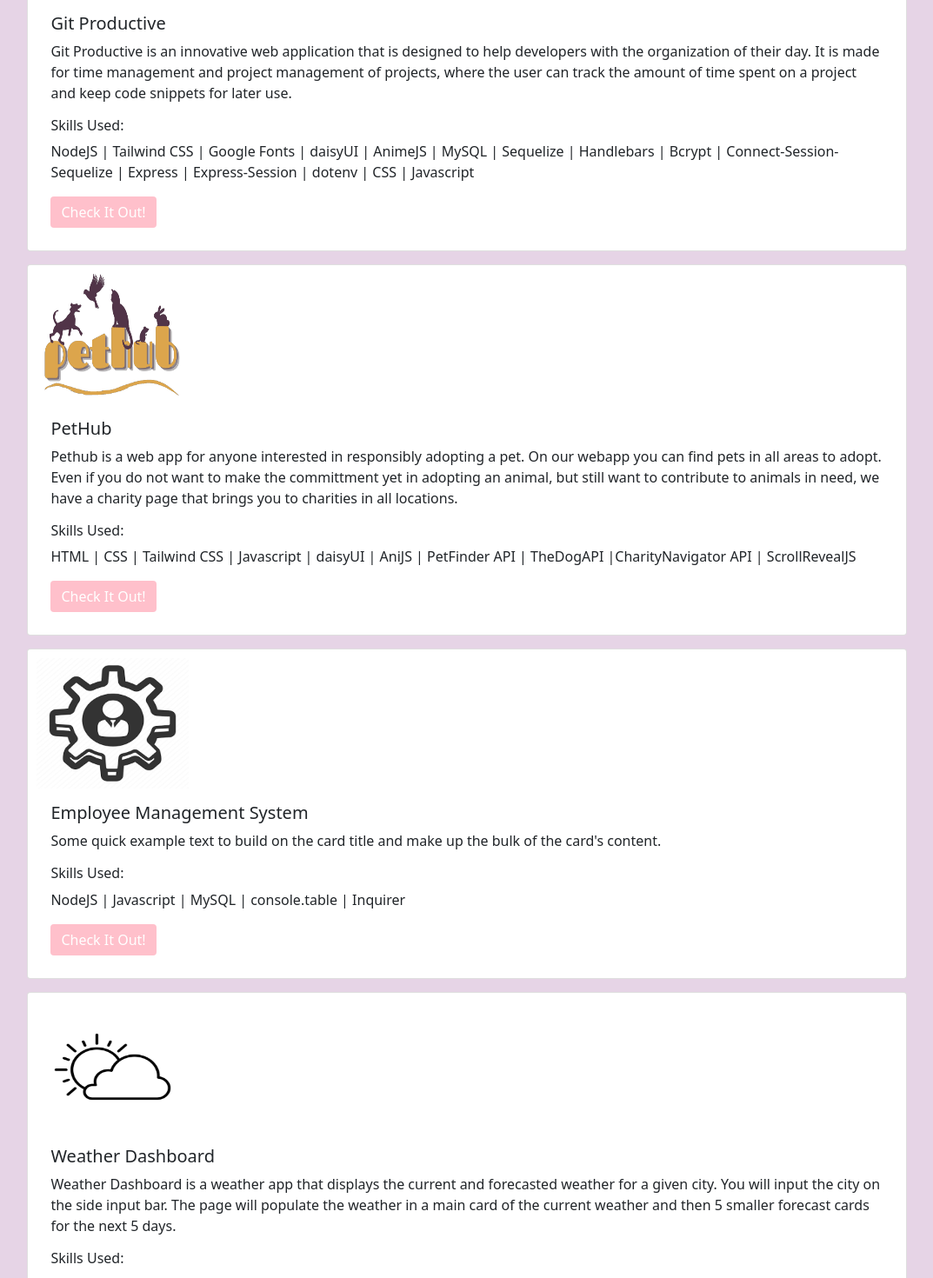
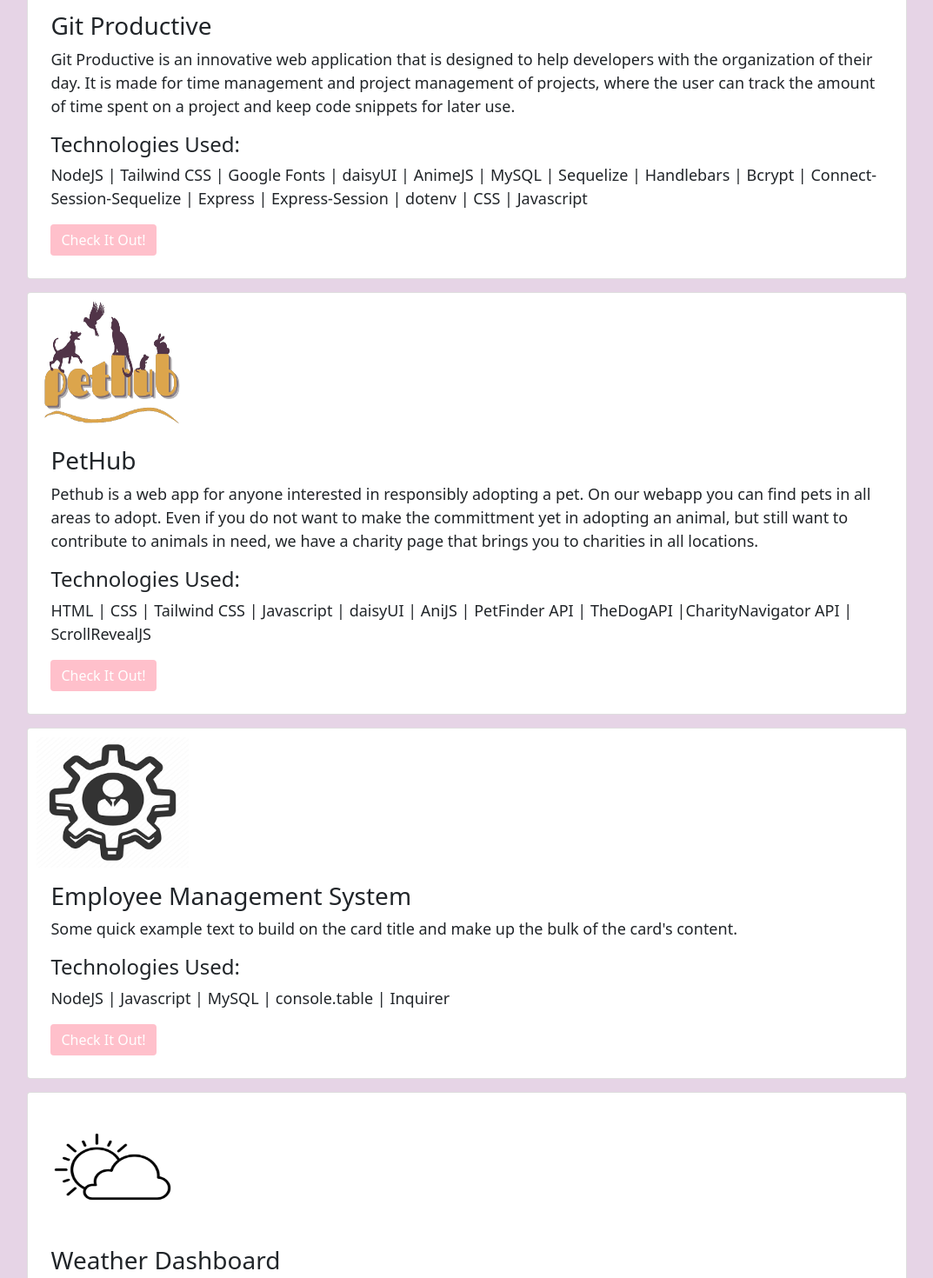
Before and after one commit to kyliemshinn/react-portfolio, a React (Create React App) app: page / in a window 1280 px wide. Shown: the part 1320-2790 px from the top of the page at 87% size, without its empty margins (103-1176 px from the left). Built offline with nearby package versions, Linux system fonts and the light colour scheme.

Commit message:
add styling to the navbar, add styling to the footer, change wording on project cards

```diff
--- a/src/components/Aboutme.js
+++ b/src/components/Aboutme.js
@@ -13,7 +13,7 @@ function Aboutme() {
             alt="Me"
           ></img>
         </div>
-        <div className="col-md">
+        <div className="col-md bio-card">
           <h3 className="about-title mt-4">
             KYLIE SHINN
           </h3>
@@ -51,9 +51,6 @@ function Aboutme() {
                 <li>ExpressJS</li>
                 <li>MySQL</li>
                 <li>MERN Stack</li>
-                <li>Project Management</li>
-                <li>Collaboration/Teamwork</li>
-                <li>Leadership</li>
               </ul>
             </p>
           </div>
--- a/src/components/Portfolio.js
+++ b/src/components/Portfolio.js
@@ -23,7 +23,7 @@ function Portfolio() {
       <div className="card projectCard" style={styles.cards}>
         <img src={Gitpro} class="card-img-top project-image" alt="GitPro"></img>
         <div className="card-body">
-          <h5 className="card-title">Git Productive</h5>
+          <h3 className="card-title">Git Productive</h3>
           <p className="card-text">
             Git Productive is an innovative web application that is designed to
             help developers with the organization of their day. It is made for
@@ -31,7 +31,7 @@ function Portfolio() {
             can track the amount of time spent on a project and keep code
             snippets for later use.
           </p>
-          <h6>Skills Used:</h6>
+          <h4>Technologies Used:</h4>
           <p>
             NodeJS | Tailwind CSS | Google Fonts | daisyUI | AnimeJS | MySQL |
             Sequelize | Handlebars | Bcrypt | Connect-Session-Sequelize |
@@ -50,7 +50,7 @@ function Portfolio() {
       <div className="card projectCard" style={styles.cards}>
         <img src={Pethub} class="card-img-top project-image" alt="Pethub"></img>
         <div className="card-body">
-          <h5 className="card-title">PetHub</h5>
+          <h3 className="card-title">PetHub</h3>
           <p className="card-text">
             Pethub is a web app for anyone interested in responsibly adopting a
             pet. On our webapp you can find pets in all areas to adopt. Even if
@@ -58,7 +58,7 @@ function Portfolio() {
             but still want to contribute to animals in need, we have a charity
             page that brings you to charities in all locations.
           </p>
-          <h6>Skills Used:</h6>
+          <h4>Technologies Used:</h4>
           <p>
             HTML | CSS | Tailwind CSS | Javascript | daisyUI | AniJS | PetFinder
             API | TheDogAPI |CharityNavigator API | ScrollRevealJS
@@ -80,12 +80,12 @@ function Portfolio() {
           alt="Employee Management"
         ></img>
         <div className="card-body">
-          <h5 className="card-title">Employee Management System</h5>
+          <h3 className="card-title">Employee Management System</h3>
           <p className="card-text">
             Some quick example text to build on the card title and make up the
             bulk of the card's content.
           </p>
-          <h6>Skills Used:</h6>
+          <h4>Technologies Used:</h4>
           <p>
             NodeJS | Javascript | MySQL | console.table | Inquirer
           </p>
@@ -106,7 +106,7 @@ function Portfolio() {
           alt="Weather Icon"
         ></img>
         <div className="card-body">
-          <h5 className="card-title">Weather Dashboard</h5>
+          <h3 className="card-title">Weather Dashboard</h3>
           <p className="card-text">
             Weather Dashboard is a weather app that displays the current and
             forecasted weather for a given city. You will input the city on the
@@ -114,7 +114,7 @@ function Portfolio() {
             the current weather and then 5 smaller forecast cards for the next 5
             days.
           </p>
-          <h6>Skills Used:</h6>
+          <h4>Technologies Used:</h4>
           <p>
            HTML | CSS | JavaScript
           </p>
@@ -135,7 +135,7 @@ function Portfolio() {
           alt="ReadMe Icon"
         ></img>
         <div className="card-body">
-          <h5 className="card-title">README Generator</h5>
+          <h3 className="card-title">README Generator</h3>
           <p className="card-text">
             README Generator is used to create a pre-structured README for a
             project. The user will put in the listed features that are presented
@@ -143,7 +143,7 @@ function Portfolio() {
             is being generated for. Onced all the sections have been filled out,
             the README will generate on a seperate file for use.
           </p>
-          <h6>Skills Used:</h6>
+          <h4>Technologies Used:</h4>
           <p>NodeJS | Javascript | Inquirer | Node File System |</p>
           <a
             style={styles.buttons}
@@ -162,14 +162,14 @@ function Portfolio() {
           alt="Day Planner Logo"
         ></img>
         <div className="card-body">
-          <h5 className="card-title">Day Planner</h5>
+          <h3 className="card-title">Day Planner</h3>
           <p className="card-text">
             This work day scheduler app is designed to let the user add and a
             daily schedule that presents the date and time to show what day the
             schedule is on. This color coordinated day planner is used strictly
             with front end languages and tools.
           </p>
-          <h6>Skills Used:</h6>
+          <h4>Technologies Used:</h4>
           <p>HTML | CSS | Javascript</p>
           <a
             style={styles.buttons}
--- a/src/style.css
+++ b/src/style.css
@@ -2,7 +2,8 @@
 #navBar {
   margin: 50px;
   font-size: medium;
-  border-bottom: 2px #d5a2d3;
+  background-color: #e6d4e6;
+  padding: 35px;
 }
 
 .logo {
@@ -14,6 +15,7 @@
 .about{
    height: 100vh;
 }
+
 .about-title {
   text-align: center;
   font-size: 50px;
@@ -61,6 +63,7 @@
 #portfolioCards {
   background-color: #e6d4e6;
   padding: 8px;
+  font-size: large;
 }
 
 .projectCard {
@@ -94,5 +97,8 @@
 /* footer styling */
 .ksfooter {
   margin: 50px;
-  background-color: white;
+  background-color: #e6d4e6;
 }
+
+
+/* add drop down for menu at specific breakpoint */
```
